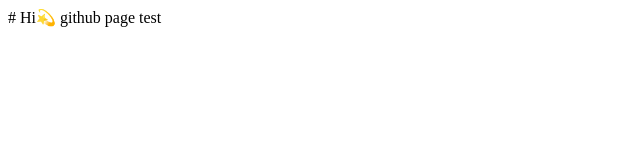
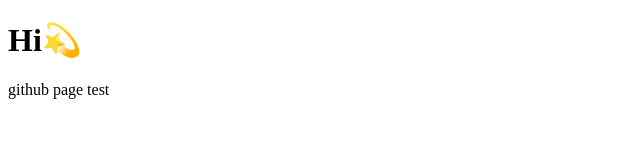
Before and after one commit to piporica/piporica.github.io, a plain HTML site: page index.html in a window 1280 px wide. Shown: the whole page, without its empty margins (0-640 px from the left). Drawn offline with Linux system fonts and the light colour scheme.

Commit message:
title change

```diff
--- a/index.html
+++ b/index.html
@@ -7,7 +7,7 @@
     <title>PIPORICA WORLD</title>
 </head>
 <body>
-    # Hi💫
+    <h1>Hi💫</h1>
     github page test
 
 </body>
```
